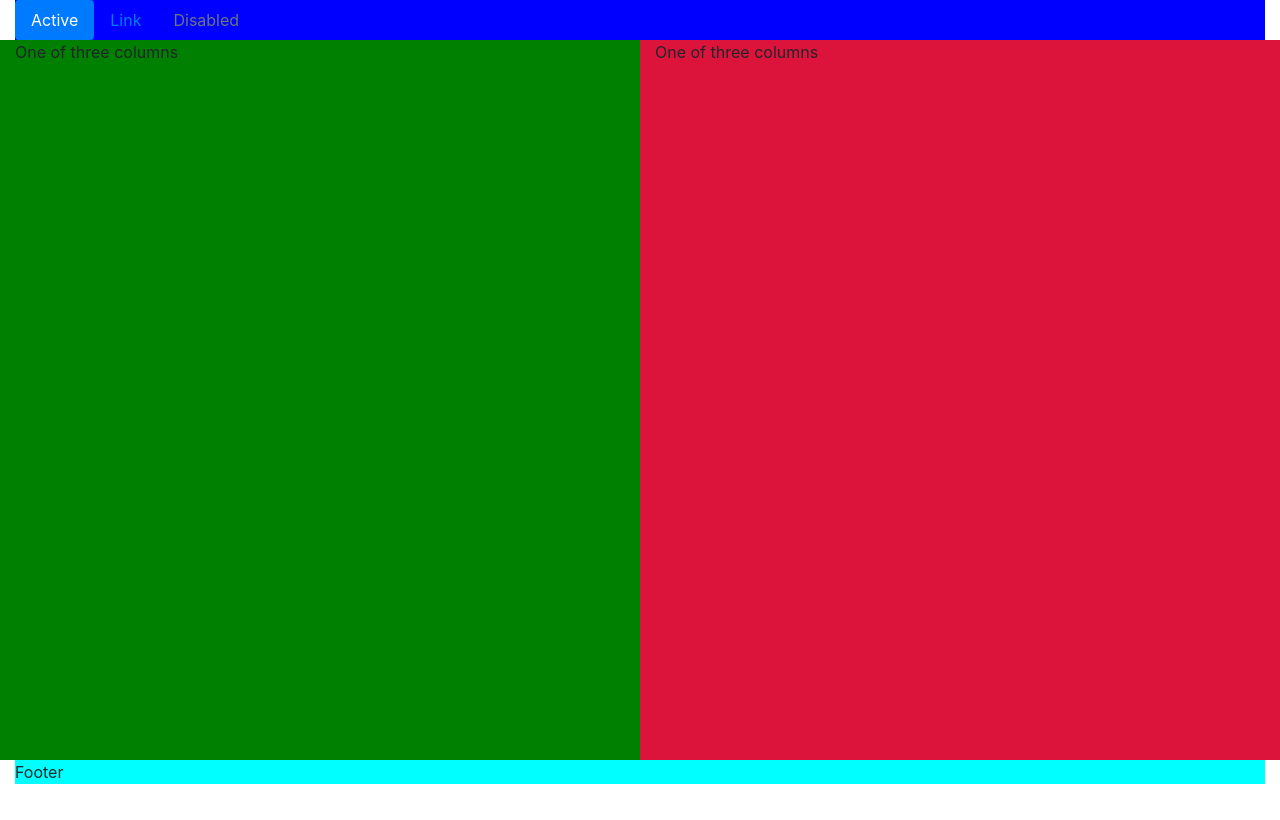
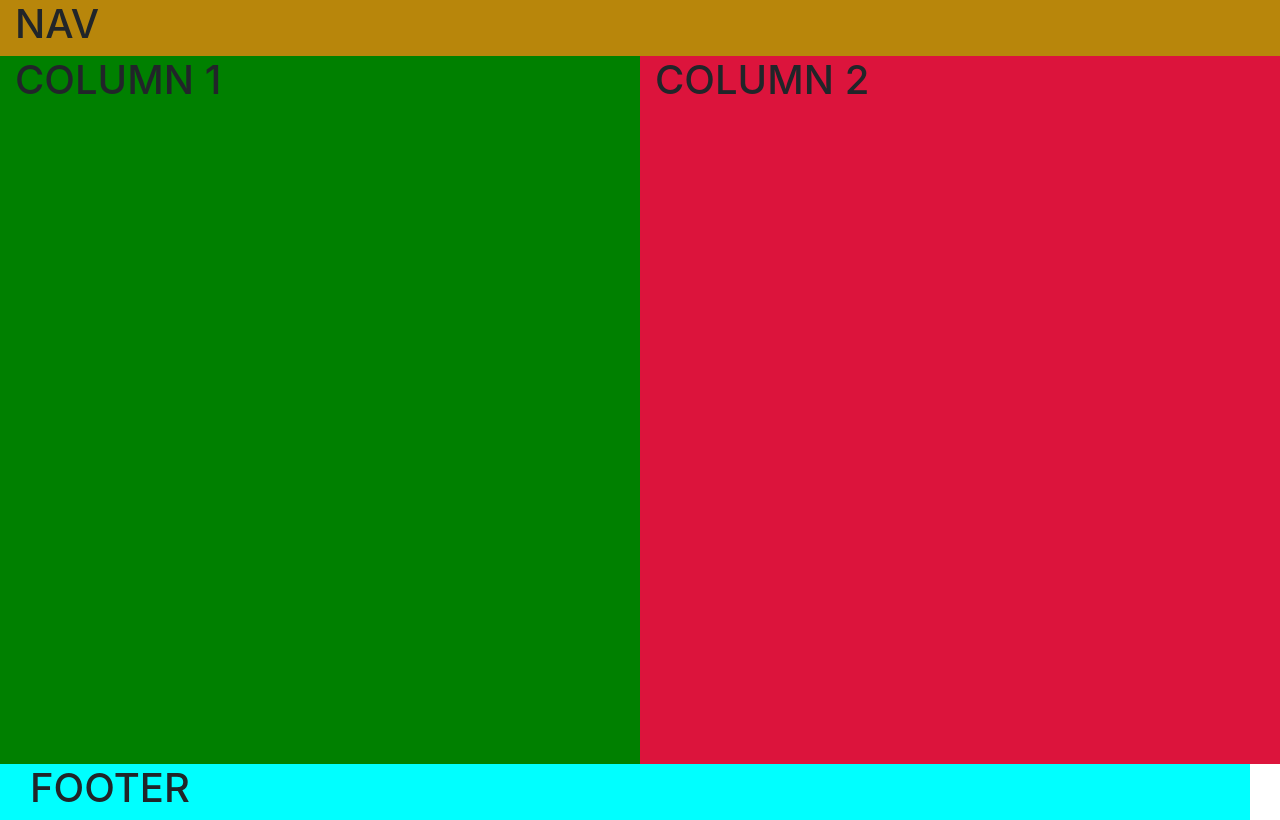
Before and after one commit to FabioMaldonado02/Colab-Practice-, a plain HTML site: page index.html in a window 1280 px wide. Drawn offline with nearby package versions, Linux system fonts and the light colour scheme.

Commit message:
background colors added

```diff
--- a/Style/style.css
+++ b/Style/style.css
@@ -4,11 +4,15 @@
 .container {
   display: flex;
 }
+.row-1 {
+  height: 88.5vh;
+}
 .row {
-  height: 90vh;
+  background-color: darkgoldenrod;
 }
-footer {
+.footer {
   background-color: aqua;
+
 }
 .nav {
   background-color: blue;
--- a/index.html
+++ b/index.html
@@ -12,28 +12,24 @@
 </head>
 <body>
   <div class="container-fluid">
-  <ul class="nav nav-pills">
-    <li class="nav-item">
-      <a class="nav-link active" href="#!">Active</a>
-    </li>
-    <li class="nav-item">
-      <a class="nav-link" href="#!">Link</a>
-    </li>
-    <li class="nav-item">
-      <a class="nav-link disabled" href="#!">Disabled</a>
-    </li>
-  </ul>
-        <div class="row">
+  <div class="row">
+    <div class="col-sm"><h1>NAV</h1></div>
+  </div>
+        <div class="row row-1">
           <div class="col-sm green-col">
-            One of three columns
+            <h1>COLUMN 1</h1>
           </div>
           <div class="col-sm red-col">
-            One of three columns
+            <h1>COLUMN 2</h1>
           </div>
         </div>
-        <footer>Footer</footer>
+        <div>
+          <div class="col-sm row footer">
+           <div class="col-sm"><h1>FOOTER</h1></div>
+        </div>
+
       </div>
-
+</div>
       <script src="https://code.jquery.com/jquery-3.5.1.slim.min.js"
       integrity="sha384-DfXdz2htPH0lsSSs5nCTpuj/zy4C+OGpamoFVy38MVBnE+IbbVYUew+OrCXaRkfj" crossorigin="anonymous">
   </script>
```
